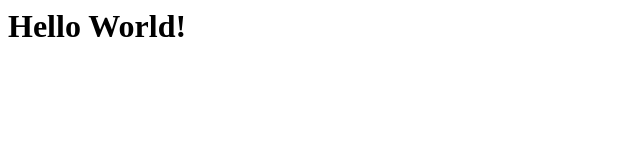
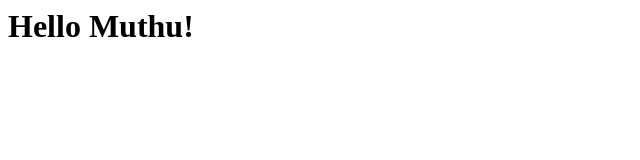
Before and after one commit to kimuthuselvan/html-http, a plain HTML site: page HelloWorld.html in a window 1280 px wide. Shown: the full height of the page, 0-640 px from the left. Drawn offline with Linux system fonts and the light colour scheme.

Commit message:
Update HelloWorld.html

```diff
--- a/HelloWorld.html
+++ b/HelloWorld.html
@@ -3,6 +3,6 @@
 <title>Hello World</title>
 </head>
 <body>
-<h1>Hello World!</h1>
+<h1>Hello Muthu!</h1>
 </body>
 </html>
```
